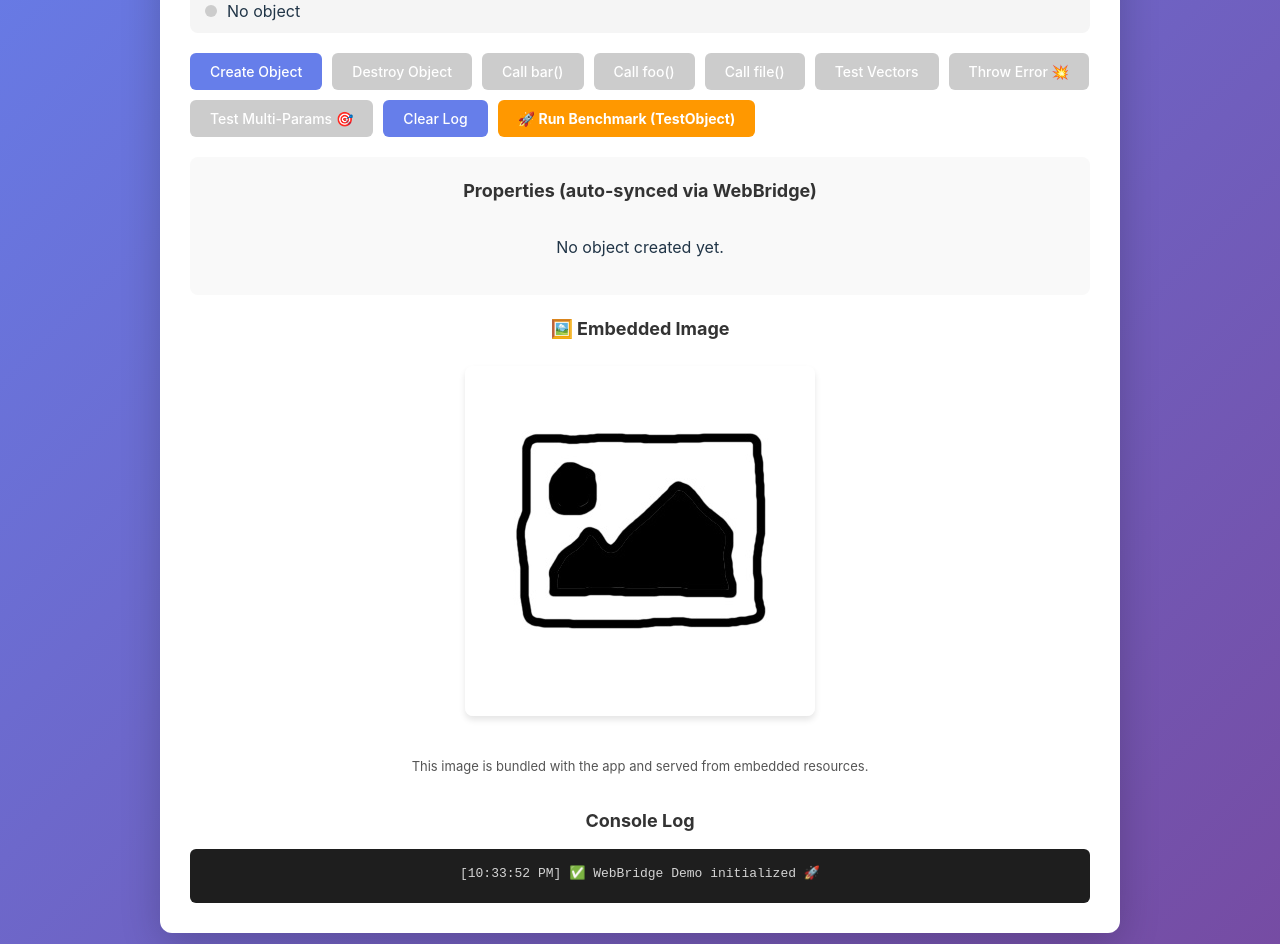
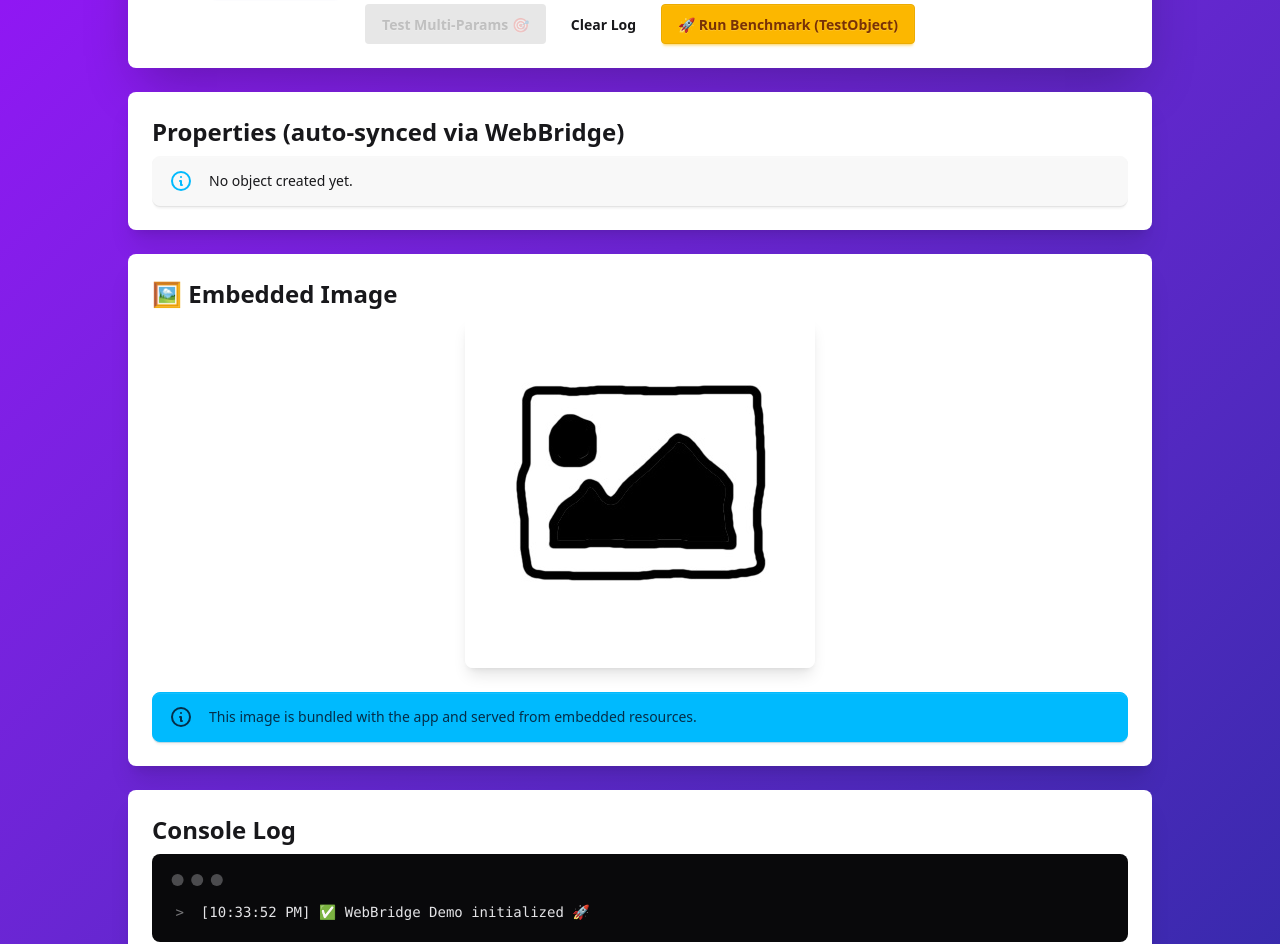
Before and after one commit to fsbondtec/webbridge-hackathon, a Svelte app in the folder frontend/: page / in a window 1280 px wide. Shown: the part 204-1148 px from the top of the page. Built offline with nearby package versions, Linux system fonts and the light colour scheme.

Commit message:
daisyUI eingebunden

```diff
--- a/frontend/package.json
+++ b/frontend/package.json
@@ -13,9 +13,15 @@
     "@sveltejs/vite-plugin-svelte": "^6.2.1",
     "@tsconfig/svelte": "^5.0.6",
     "@types/node": "^24.10.1",
+    "daisyui": "^5.5.14",
+    "postcss": "^8.5.6",
     "svelte": "^5.43.8",
     "svelte-check": "^4.3.4",
+    "tailwindcss": "^4.1.18",
     "typescript": "~5.9.3",
     "vite": "^7.2.4"
+  },
+  "dependencies": {
+    "@tailwindcss/vite": "^4.1.18"
   }
 }
--- a/frontend/src/App.svelte
+++ b/frontend/src/App.svelte
@@ -277,295 +277,166 @@
   });
 </script>
 
-<main>
-  <div class="container">
-    <h1>🌉 WebBridge Svelte Demo</h1>
+<div class="min-h-screen bg-gradient-to-br from-purple-600 to-indigo-800 p-5">
+  <div class="max-w-5xl mx-auto">
+    <!-- Hero Section -->
+    <div class="card bg-base-100 shadow-2xl mb-6">
+      <div class="card-body">
+        <h1 class="card-title text-4xl font-bold text-center justify-center mb-4">
+          🌉 WebBridge Svelte Demo
+        </h1>
 
-    <div class="status-bar">
-      <div class="status-indicator" class:active={obj !== null}></div>
-      <span>{obj ? 'Object active' : 'No object'}</span>
+        <!-- Status Badge -->
+        <div class="flex justify-center mb-4">
+          {#if obj !== null}
+            <div class="badge badge-success badge-lg gap-2">
+              <div class="w-3 h-3 rounded-full bg-green-500 animate-pulse"></div>
+              Object active
+            </div>
+          {:else}
+            <div class="badge badge-neutral badge-lg gap-2">
+              <div class="w-3 h-3 rounded-full bg-gray-400"></div>
+              No object
+            </div>
+          {/if}
         </div>
 
         <!-- Control Buttons -->
-    <div class="controls">
-      <button on:click={createObject} disabled={obj !== null}>
+        <div class="flex flex-wrap gap-2 justify-center">
+          <button class="btn btn-primary" on:click={createObject} disabled={obj !== null}>
             Create Object
           </button>
-      <button on:click={destroyObject} disabled={obj === null}>
+          <button class="btn btn-secondary" on:click={destroyObject} disabled={obj === null}>
             Destroy Object
           </button>
-      <button on:click={callBar} disabled={obj === null}>
+          <button class="btn btn-accent" on:click={callBar} disabled={obj === null}>
             Call bar()
           </button>
-      <button on:click={callFoo} disabled={obj === null}>
+          <button class="btn btn-accent" on:click={callFoo} disabled={obj === null}>
             Call foo()
           </button>
-      <button on:click={callFile} disabled={obj === null}>
+          <button class="btn btn-accent" on:click={callFile} disabled={obj === null}>
             Call file()
           </button>
-      <button on:click={callTestVectors} disabled={obj === null}>
+          <button class="btn btn-accent" on:click={callTestVectors} disabled={obj === null}>
             Test Vectors
           </button>
-      <button on:click={callThrowError} disabled={obj === null} class="error-btn">
+          <button class="btn btn-error" on:click={callThrowError} disabled={obj === null}>
             Throw Error 💥
           </button>
-      <button on:click={callMultiParamTest} disabled={obj === null}>
+          <button class="btn btn-info" on:click={callMultiParamTest} disabled={obj === null}>
             Test Multi-Params 🎯
           </button>
-      <button on:click={clearLog}>
+          <button class="btn btn-ghost" on:click={clearLog}>
             Clear Log
           </button>
-      <button on:click={runBenchmark} class="benchmark-btn">
+          <button class="btn btn-warning font-bold" on:click={runBenchmark}>
             🚀 Run Benchmark (TestObject)
           </button>
         </div>
+      </div>
+    </div>
 
-    <!-- Property Display - Reactive via WebBridge Stores! -->
-    <div class="properties">
-      <h2>Properties (auto-synced via WebBridge)</h2>
-      <div class="property-grid">
+    <!-- Properties Section -->
+    <div class="card bg-base-100 shadow-xl mb-6">
+      <div class="card-body">
+        <h2 class="card-title text-2xl">Properties (auto-synced via WebBridge)</h2>
+
         {#if obj && aBool && strProp && counter && numbers && status && pod}
-          <div class="property">
-            <span class="property-label">aBool:</span>
-            <span class="value">{$aBool}</span>
+          <div class="grid gap-3">
+            <div class="stats shadow">
+              <div class="stat">
+                <div class="stat-title">aBool</div>
+                <div class="stat-value text-primary text-2xl">{$aBool}</div>
               </div>
-          <div class="property">
-            <span class="property-label">strProp:</span>
-            <span class="value">{$strProp || '(empty)'}</span>
             </div>
-          <div class="property">
-            <span class="property-label">counter:</span>
-            <span class="value">{$counter}</span>
+
+            <div class="stats shadow">
+              <div class="stat">
+                <div class="stat-title">strProp</div>
+                <div class="stat-value text-secondary text-2xl font-mono">{$strProp || '(empty)'}</div>
               </div>
-          <div class="property">
-            <span class="property-label">numbers:</span>
-            <span class="value">[{$numbers ? $numbers.join(', ') : ''}]</span>
             </div>
-          <div class="property">
-            <span class="property-label">status:</span>
-            <span class="value status-{$status ? $status.toLowerCase() : 'idle'}">{$status || 'Idle'}</span>
+
+            <div class="stats shadow">
+              <div class="stat">
+                <div class="stat-title">counter</div>
+                <div class="stat-value text-accent text-2xl">{$counter}</div>
               </div>
+            </div>
+
+            <div class="stats shadow">
+              <div class="stat">
+                <div class="stat-title">numbers</div>
+                <div class="stat-value text-xl font-mono">[{$numbers ? $numbers.join(', ') : ''}]</div>
+              </div>
+            </div>
+
+            <div class="stats shadow">
+              <div class="stat">
+                <div class="stat-title">status</div>
+                <div class="stat-value text-xl">
+                  {#if $status === 'Idle'}
+                    <span class="text-gray-500">{$status}</span>
+                  {:else if $status === 'Running'}
+                    <span class="text-warning">{$status}</span>
+                  {:else if $status === 'Completed'}
+                    <span class="text-success">{$status}</span>
+                  {:else if $status === 'Error'}
+                    <span class="text-error">{$status}</span>
+                  {:else}
+                    <span>{$status || 'Idle'}</span>
+                  {/if}
+                </div>
+              </div>
+            </div>
+
             {#if $pod}
-          <div class="property">
-            <span class="property-label">pod:</span>
-            <span class="value">{`{ a: ${$pod.a}, b: ${$pod.b} }`}</span>
+            <div class="stats shadow">
+              <div class="stat">
+                <div class="stat-title">pod</div>
+                <div class="stat-value text-xl font-mono">{`{ a: ${$pod.a}, b: ${$pod.b} }`}</div>
+              </div>
             </div>
             {/if}
+          </div>
         {:else}
-          <p>No object created yet.</p>
+          <div class="alert">
+            <svg xmlns="http://www.w3.org/2000/svg" fill="none" viewBox="0 0 24 24" class="stroke-info shrink-0 w-6 h-6">
+              <path stroke-linecap="round" stroke-linejoin="round" stroke-width="2" d="M13 16h-1v-4h-1m1-4h.01M21 12a9 9 0 11-18 0 9 9 0 0118 0z"></path>
+            </svg>
+            <span>No object created yet.</span>
+          </div>
         {/if}
       </div>
     </div>
 
-    <!-- Image Display -->
-    <div class="image-section">
-      <h2>🖼️ Embedded Image</h2>
-      <img src={bildUrl} alt="Beispielbild" class="demo-image" />
-      <p class="info-text">This image is bundled with the app and served from embedded resources.</p>
+    <!-- Image Section -->
+    <div class="card bg-base-100 shadow-xl mb-6">
+      <div class="card-body">
+        <h2 class="card-title text-2xl">🖼️ Embedded Image</h2>
+        <figure>
+          <img src={bildUrl} alt="Beispielbild" class="rounded-lg shadow-lg" />
+        </figure>
+        <div class="alert alert-info mt-4">
+          <svg xmlns="http://www.w3.org/2000/svg" fill="none" viewBox="0 0 24 24" class="stroke-current shrink-0 w-6 h-6">
+            <path stroke-linecap="round" stroke-linejoin="round" stroke-width="2" d="M13 16h-1v-4h-1m1-4h.01M21 12a9 9 0 11-18 0 9 9 0 0118 0z"></path>
+          </svg>
+          <span>This image is bundled with the app and served from embedded resources.</span>
+        </div>
+      </div>
     </div>
 
     <!-- Log Section -->
-    <div class="log-section">
-      <h2>Console Log</h2>
-      <div class="log-output">
+    <div class="card bg-base-100 shadow-xl">
+      <div class="card-body">
+        <h2 class="card-title text-2xl">Console Log</h2>
+        <div class="mockup-code max-h-96 overflow-y-auto">
           {#each logs as logEntry}
-          <div class="log-entry">{logEntry}</div>
+            <pre data-prefix=">" class="text-sm"><code>{logEntry}</code></pre>
           {/each}
         </div>
       </div>
     </div>
-</main>
-
-<style>
-  :global(body) {
-    margin: 0;
-    padding: 0;
-    font-family: -apple-system, BlinkMacSystemFont, 'Segoe UI', Roboto, 'Helvetica Neue', Arial, sans-serif;
-    background: linear-gradient(135deg, #667eea 0%, #764ba2 100%);
-  }
-
-  main {
-    min-height: 100vh;
-    padding: 20px;
-  }
-
-  .container {
-    max-width: 900px;
-    margin: 0 auto;
-    background: white;
-    border-radius: 12px;
-    padding: 30px;
-    box-shadow: 0 10px 40px rgba(0, 0, 0, 0.2);
-  }
-
-  h1 {
-    text-align: center;
-    color: #333;
-    margin-bottom: 20px;
-  }
-
-  .status-bar {
-    display: flex;
-    align-items: center;
-    gap: 10px;
-    padding: 10px 15px;
-    background: #f5f5f5;
-    border-radius: 8px;
-    margin-bottom: 20px;
-  }
-
-  .status-indicator {
-    width: 12px;
-    height: 12px;
-    border-radius: 50%;
-    background: #ccc;
-    transition: background 0.3s;
-  }
-
-  .status-indicator.active {
-    background: #00ff00;
-    box-shadow: 0 0 10px #00ff00;
-  }
-
-  .controls {
-    display: flex;
-    flex-wrap: wrap;
-    gap: 10px;
-    margin-bottom: 20px;
-  }
-
-  button {
-    padding: 10px 20px;
-    background: #667eea;
-    color: white;
-    border: none;
-    border-radius: 6px;
-    cursor: pointer;
-    font-size: 14px;
-    transition: all 0.3s;
-  }
-
-  button:hover:not(:disabled) {
-    background: #5568d3;
-    transform: translateY(-2px);
-    box-shadow: 0 4px 12px rgba(102, 126, 234, 0.4);
-  }
-
-  button:disabled {
-    background: #ccc;
-    cursor: not-allowed;
-    transform: none;
-  }
-
-  .error-btn {
-    background: #e91e63;
-  }
-
-  .error-btn:hover:not(:disabled) {
-    background: #c2185b;
-  }
-
-  .benchmark-btn {
-    background: #ff9800;
-    font-weight: bold;
-  }
-
-  .benchmark-btn:hover {
-    background: #f57c00;
-  }
-
-  .properties {
-    background: #f9f9f9;
-    padding: 20px;
-    border-radius: 8px;
-    margin-bottom: 20px;
-  }
-
-  .properties h2 {
-    margin-top: 0;
-    color: #333;
-    font-size: 18px;
-  }
-
-  .info-text {
-    margin-top: 15px;
-    padding: 10px;
-    background: rgba(255, 255, 255, 0.7);
-    border-radius: 6px;
-    font-size: 13px;
-    color: #555;
-  }
-
-  .property-grid {
-    display: grid;
-    gap: 12px;
-  }
-
-  .property {
-    display: flex;
-    justify-content: space-between;
-    padding: 10px;
-    background: white;
-    border-radius: 6px;
-    border-left: 3px solid #667eea;
-  }
-
-  .property .property-label {
-    font-weight: 600;
-    color: #555;
-  }
-
-  .property .value {
-    color: #333;
-    font-family: 'Courier New', monospace;
-  }
-
-  .value.status-idle { color: #888; }
-  .value.status-running { color: #ff9800; }
-  .value.status-completed { color: #4caf50; }
-  .value.status-error { color: #f44336; }
-
-  .image-section {
-    margin-top: 20px;
-  }
-
-  .image-section h2 {
-    margin-top: 0;
-    color: #333;
-    font-size: 18px;
-  }
-
-  .demo-image {
-    max-width: 100%;
-    height: auto;
-    border-radius: 8px;
-    box-shadow: 0 4px 6px rgba(0, 0, 0, 0.1);
-    margin: 10px 0;
-  }
-
-  .log-section {
-    margin-top: 20px;
-  }
-
-  .log-section h2 {
-    margin-top: 0;
-    color: #333;
-    font-size: 18px;
-  }
-
-  .log-output {
-    background: #1e1e1e;
-    color: #d4d4d4;
-    padding: 15px;
-    border-radius: 6px;
-    font-family: 'Courier New', monospace;
-    font-size: 13px;
-    max-height: 300px;
-    overflow-y: auto;
-  }
-
-  .log-entry {
-    margin-bottom: 5px;
-    line-height: 1.5;
-  }
-</style>
+  </div>
+</div>
--- a/frontend/src/app.css
+++ b/frontend/src/app.css
@@ -1,79 +1,2 @@
-:root {
-  font-family: system-ui, Avenir, Helvetica, Arial, sans-serif;
-  line-height: 1.5;
-  font-weight: 400;
-
-  color-scheme: light dark;
-  color: rgba(255, 255, 255, 0.87);
-  background-color: #242424;
-
-  font-synthesis: none;
-  text-rendering: optimizeLegibility;
-  -webkit-font-smoothing: antialiased;
-  -moz-osx-font-smoothing: grayscale;
-}
-
-a {
-  font-weight: 500;
-  color: #646cff;
-  text-decoration: inherit;
-}
-a:hover {
-  color: #535bf2;
-}
-
-body {
-  margin: 0;
-  display: flex;
-  place-items: center;
-  min-width: 320px;
-  min-height: 100vh;
-}
-
-h1 {
-  font-size: 3.2em;
-  line-height: 1.1;
-}
-
-.card {
-  padding: 2em;
-}
-
-#app {
-  max-width: 1280px;
-  margin: 0 auto;
-  padding: 2rem;
-  text-align: center;
-}
-
-button {
-  border-radius: 8px;
-  border: 1px solid transparent;
-  padding: 0.6em 1.2em;
-  font-size: 1em;
-  font-weight: 500;
-  font-family: inherit;
-  background-color: #1a1a1a;
-  cursor: pointer;
-  transition: border-color 0.25s;
-}
-button:hover {
-  border-color: #646cff;
-}
-button:focus,
-button:focus-visible {
-  outline: 4px auto -webkit-focus-ring-color;
-}
-
-@media (prefers-color-scheme: light) {
-  :root {
-    color: #213547;
-    background-color: #ffffff;
-  }
-  a:hover {
-    color: #747bff;
-  }
-  button {
-    background-color: #f9f9f9;
-  }
-}
+@import "tailwindcss";
+@plugin "daisyui";
--- a/frontend/tsconfig.app.json
+++ b/frontend/tsconfig.app.json
@@ -17,6 +17,8 @@
     "checkJs": true,
     "moduleDetection": "force",
 
+
+
     /* Linting */
     "strict": true,
     "noUnusedLocals": true,
--- a/frontend/vite.config.ts
+++ b/frontend/vite.config.ts
@@ -1,9 +1,10 @@
 import { defineConfig } from 'vite'
 import { svelte } from '@sveltejs/vite-plugin-svelte'
+import tailwindcss from '@tailwindcss/vite'
 
 // https://vite.dev/config/
 export default defineConfig({
-  plugins: [svelte()],
+  plugins: [tailwindcss(), svelte()],
   build: {
     rollupOptions: {
       output: {
```
Also changed, not shown: 1 other file (tests, documents, lock files or other folders). Lines whose indentation alone changed are shown as unchanged.
